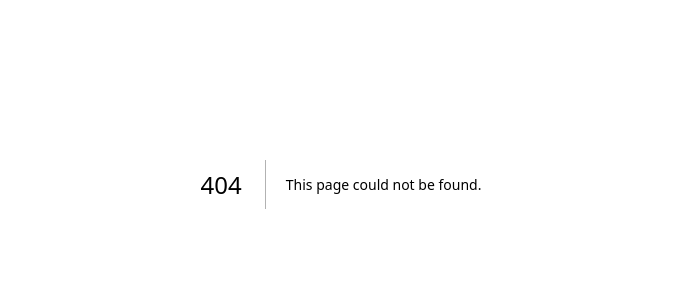
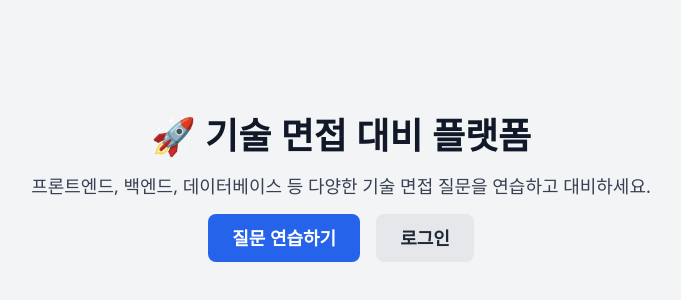
Before and after one commit to Lee-Dongwook/Tech_Interview, a Next.js app: page / in a window 1280 px wide. Before the commit this address had no page. Shown: the part 216-516 px from the top of the page, without its empty margins (299-980 px from the left). Built offline with nearby package versions, Linux system fonts and the light colour scheme.

Commit message:
feat : init page

```diff
--- /dev/null
+++ b/app/page.tsx
@@ -0,0 +1,29 @@
+export default function HomePage() {
+  return (
+    <main className="flex flex-col items-center justify-center min-h-screen p-6 bg-gray-100">
+      <div className="max-w-2xl text-center">
+        <h1 className="text-4xl font-bold text-gray-900">
+          🚀 기술 면접 대비 플랫폼
+        </h1>
+        <p className="mt-4 text-lg text-gray-700">
+          프론트엔드, 백엔드, 데이터베이스 등 다양한 기술 면접 질문을 연습하고
+          대비하세요.
+        </p>
+        <div className="mt-6 space-x-4">
+          <a
+            href="/questions"
+            className="px-6 py-3 bg-blue-600 text-white rounded-lg text-lg font-semibold hover:bg-blue-700"
+          >
+            질문 연습하기
+          </a>
+          <a
+            href="/login"
+            className="px-6 py-3 bg-gray-200 text-gray-800 rounded-lg text-lg font-semibold hover:bg-gray-300"
+          >
+            로그인
+          </a>
+        </div>
+      </div>
+    </main>
+  );
+}
--- a/app/questions/page.tsx
+++ b/app/questions/page.tsx
@@ -11,6 +11,7 @@ export default function QuestionList() {
 
   return (
     <div className="p-4 max-w-3xl mx-auto">
+      <h1 className="text-3xl font-bold mb-6">📝 면접 질문 목록</h1>
       {questions?.map((q: Question) => (
         <div key={q.id} className="p-4 border rounded-lg shadow-md mb-4">
           <h3 className="text-lg font-semibold">{q.question}</h3>
```
